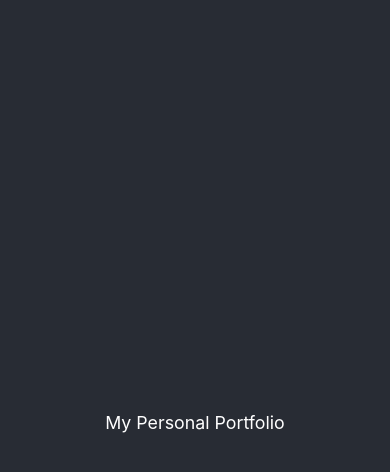
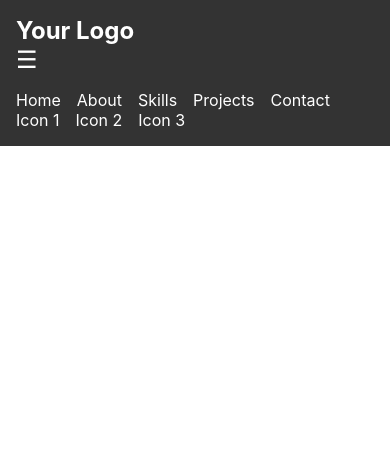
Before and after one commit to seifeddinesaad01/My-Personal-Portfolio, a React (Create React App) app: page / in a window 390 px wide. Shown: the top 472 px of the page. Built offline with nearby package versions, Linux system fonts and the light colour scheme.

Commit message:
first steps in the header

```diff
--- a/src/App.tsx
+++ b/src/App.tsx
@@ -1,13 +1,12 @@
 import React from 'react';
 import logo from './logo.svg';
 import './App.css';
+import Header from './components/Header/Header';
 
 function App() {
   return (
     <div className="App">
-      <header className="App-header">
-          <p>My Personal Portfolio</p>
-      </header>
+      <Header />
     </div>
   );
 }
--- /dev/null
+++ b/src/components/Header/Header.css
@@ -0,0 +1,55 @@
+/* Header.css */
+.header {
+    display: flex;
+    justify-content: space-between;
+    align-items: center;
+    padding: 1rem;
+    background-color: #333;
+    color: white;
+  }
+
+  .logo {
+    font-size: 1.5rem;
+    font-weight: bold;
+  }
+
+  .menu-icon {
+    font-size: 1.5rem;
+    cursor: pointer;
+    display: none; /* Initially hidden on larger devices */
+
+    /* Adjust as needed for your design */
+    @media (max-width: 768px) {
+      display: block; /* Display on medium and small devices */
+    }
+  }
+
+  .nav-links {
+    display: flex;
+    gap: 1rem;
+  }
+
+  .nav-links a {
+    color: white;
+    text-decoration: none;
+  }
+
+  .nav-links a:hover {
+    text-decoration: underline;
+  }
+
+  .icons-wrapper {
+    display: flex;
+    gap: 1rem;
+  }
+
+  @media (max-width: 768px) {
+    .header {
+      flex-direction: column;
+      align-items: flex-start;
+    }
+
+    .nav-links {
+      margin-top: 1rem;
+    }
+  }
--- /dev/null
+++ b/src/components/Header/Header.tsx
@@ -0,0 +1,32 @@
+// Header.tsx
+import React from 'react';
+import './Header.css'; // Import the CSS file
+import useWindow from '../../utils/useWindow';
+
+const Header: React.FC = () => {
+  const {width} = useWindow();
+  return (
+    <header className="header">
+      <div className="logo">Your Logo</div>
+
+      {/* Menu icon for medium and small devices */}
+      <div className="menu-icon">&#9776;</div>
+      <nav className="nav-links">
+        <a href="#">Home</a>
+        <a href="#">About</a>
+        <a href="#">Skills</a>
+        <a href="#">Projects</a>
+        <a href="#">Contact</a>
+      </nav>
+
+      <div className="icons-wrapper">
+        {/* You can replace these icons with your preferred icon components or images */}
+        <span>Icon 1</span>
+        <span>Icon 2</span>
+        <span>Icon 3</span>
+      </div>
+    </header>
+  );
+};
+
+export default Header;
--- /dev/null
+++ b/src/utils/useWindow.ts
@@ -0,0 +1,36 @@
+// useWindow.ts
+import { useState, useEffect } from 'react';
+
+interface WindowSize {
+  width: number;
+  height: number;
+}
+
+const useWindow = (): WindowSize => {
+  const [windowSize, setWindowSize] = useState<WindowSize>({
+    width: window.innerWidth,
+    height: window.innerHeight,
+  });
+
+  useEffect(() => {
+    const handleResize = () => {
+      setWindowSize({
+        width: window.innerWidth,
+        height: window.innerHeight,
+      });
+    };
+
+    // Subscribe to window resize events
+    window.addEventListener('resize', handleResize);
+
+    // Initial cleanup function
+    return () => {
+      // Unsubscribe from window resize events when the component is unmounted
+      window.removeEventListener('resize', handleResize);
+    };
+  }, []); // Empty dependency array to run the effect only once during component mount
+
+  return windowSize;
+};
+
+export default useWindow;
```
